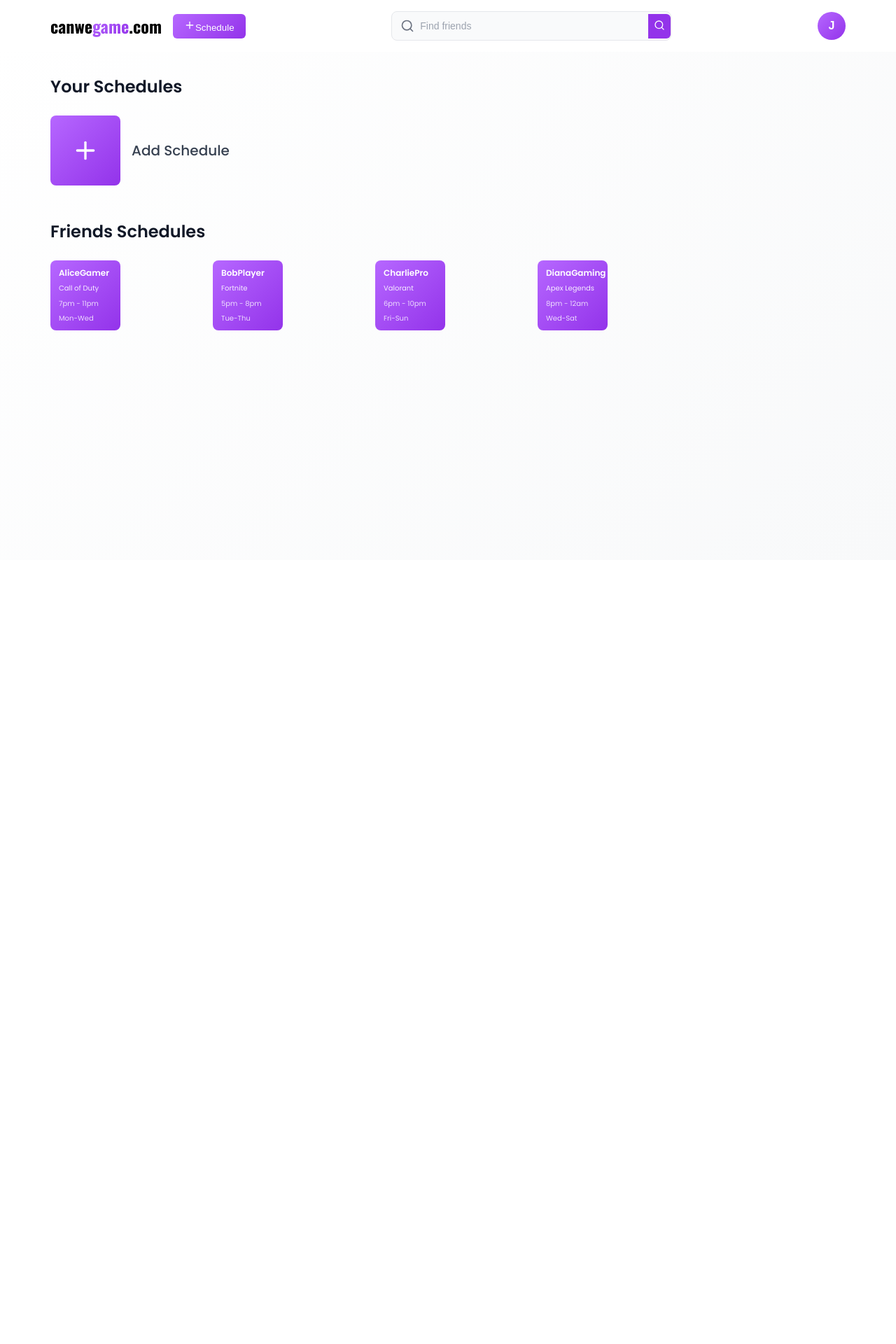
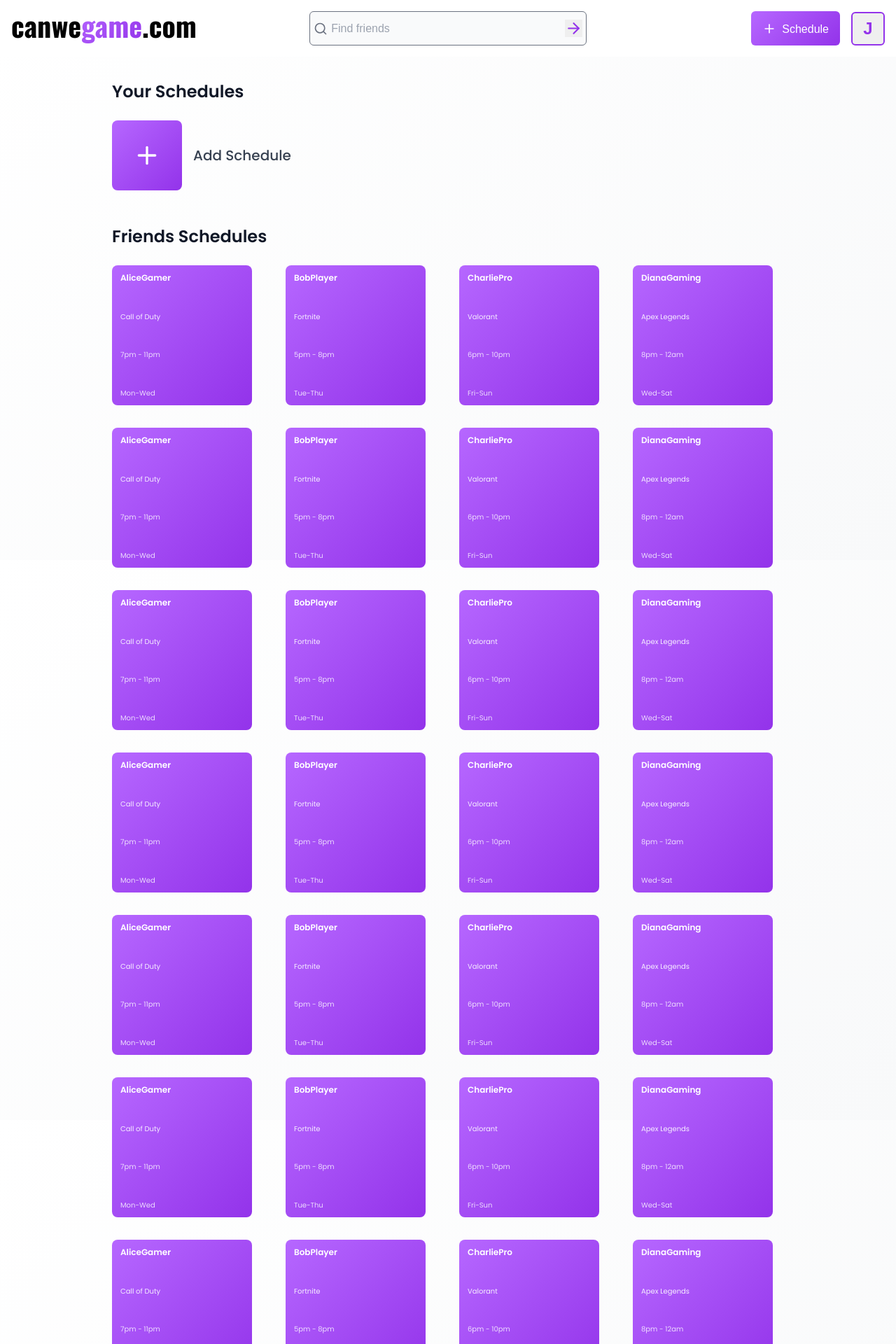
Before and after one commit to mannybennett/CanWeGame-FE, a React (Vite) app: page / in a window 1280 px wide. Shown: the top 1920 px of the page at 70% size. Before the commit the page ends 800 px from the top, so only its background shows below. Built offline with nearby package versions, Linux system fonts and the light colour scheme.

Commit message:
navbar styles (centering and sizing)

```diff
--- a/src/pages/HomePage.jsx
+++ b/src/pages/HomePage.jsx
@@ -1,5 +1,5 @@
 import { useState, useEffect } from "react"
-import { Search, Plus, Menu, X } from "lucide-react"
+import { Search, Plus, Menu, X, ArrowRight } from "lucide-react"
 import "../styles/HomePage.css";
 
 export default function HomePage() {
@@ -107,10 +107,6 @@ export default function HomePage() {
               <span className="logo-game">game</span>
               <span className="logo-com">.com</span>
             </div>
-            <button className="schedule-button desktop-only" onClick={handleAddSchedule}>
-              <Plus size={16} />
-              Schedule
-            </button>
           </div>
 
           {/* Center Section - Search Bar (Desktop) */}
@@ -126,7 +122,7 @@ export default function HomePage() {
                   className="search-input"
                 />
                 <button type="submit" className="search-submit">
-                  <Search size={16} />
+                  <ArrowRight size={25} />
                 </button>
               </div>
             </form>
@@ -134,6 +130,10 @@ export default function HomePage() {
 
           {/* Right Section - User Icon (Desktop) */}
           <div className="navbar-right">
+            <button className="schedule-button" onClick={handleAddSchedule}>
+              <Plus size={20} />
+              <p>Schedule</p>
+            </button>
             <div className="user-dropdown-container desktop-only">
               <button className="user-icon" onClick={() => setShowUserDropdown(!showUserDropdown)}>
                 {getUserInitial(currentUser.username)}
@@ -235,6 +235,78 @@ export default function HomePage() {
                 <div className="date-range">{schedule.dateRange}</div>
               </div>
             ))}
+            {friendsSchedules.map((schedule) => (
+              <div key={schedule.id} className="friend-schedule-card">
+                <div className="friend-username">{schedule.username}</div>
+                <div className="game-title">{schedule.game}</div>
+                <div className="time-range">{schedule.timeRange}</div>
+                <div className="date-range">{schedule.dateRange}</div>
+              </div>
+            ))}
+            {friendsSchedules.map((schedule) => (
+              <div key={schedule.id} className="friend-schedule-card">
+                <div className="friend-username">{schedule.username}</div>
+                <div className="game-title">{schedule.game}</div>
+                <div className="time-range">{schedule.timeRange}</div>
+                <div className="date-range">{schedule.dateRange}</div>
+              </div>
+            ))}
+            {friendsSchedules.map((schedule) => (
+              <div key={schedule.id} className="friend-schedule-card">
+                <div className="friend-username">{schedule.username}</div>
+                <div className="game-title">{schedule.game}</div>
+                <div className="time-range">{schedule.timeRange}</div>
+                <div className="date-range">{schedule.dateRange}</div>
+              </div>
+            ))}
+            {friendsSchedules.map((schedule) => (
+              <div key={schedule.id} className="friend-schedule-card">
+                <div className="friend-username">{schedule.username}</div>
+                <div className="game-title">{schedule.game}</div>
+                <div className="time-range">{schedule.timeRange}</div>
+                <div className="date-range">{schedule.dateRange}</div>
+              </div>
+            ))}
+            {friendsSchedules.map((schedule) => (
+              <div key={schedule.id} className="friend-schedule-card">
+                <div className="friend-username">{schedule.username}</div>
+                <div className="game-title">{schedule.game}</div>
+                <div className="time-range">{schedule.timeRange}</div>
+                <div className="date-range">{schedule.dateRange}</div>
+              </div>
+            ))}
+            {friendsSchedules.map((schedule) => (
+              <div key={schedule.id} className="friend-schedule-card">
+                <div className="friend-username">{schedule.username}</div>
+                <div className="game-title">{schedule.game}</div>
+                <div className="time-range">{schedule.timeRange}</div>
+                <div className="date-range">{schedule.dateRange}</div>
+              </div>
+            ))}
+            {friendsSchedules.map((schedule) => (
+              <div key={schedule.id} className="friend-schedule-card">
+                <div className="friend-username">{schedule.username}</div>
+                <div className="game-title">{schedule.game}</div>
+                <div className="time-range">{schedule.timeRange}</div>
+                <div className="date-range">{schedule.dateRange}</div>
+              </div>
+            ))}
+            {friendsSchedules.map((schedule) => (
+              <div key={schedule.id} className="friend-schedule-card">
+                <div className="friend-username">{schedule.username}</div>
+                <div className="game-title">{schedule.game}</div>
+                <div className="time-range">{schedule.timeRange}</div>
+                <div className="date-range">{schedule.dateRange}</div>
+              </div>
+            ))}
+            {friendsSchedules.map((schedule) => (
+              <div key={schedule.id} className="friend-schedule-card">
+                <div className="friend-username">{schedule.username}</div>
+                <div className="game-title">{schedule.game}</div>
+                <div className="time-range">{schedule.timeRange}</div>
+                <div className="date-range">{schedule.dateRange}</div>
+              </div>
+            ))}
           </div>
         </section>
       </main>
--- a/src/styles/HomePage.css
+++ b/src/styles/HomePage.css
@@ -1,26 +1,29 @@
+.homepage {
+  height: 100svh;
+  background: linear-gradient(135deg, #ffffff 0%, #f8f9fa 100%);
+}
+
 .navbar {
   position: sticky;
   top: 0;
-  background: white;
   z-index: 1000;
   transition: all 0.3s ease;
+  background-color: white;
 }
 
 .navbar.scrolled {
-  border-bottom: 1px solid #e5e7eb;
-  box-shadow: 0 2px 8px rgba(0, 0, 0, 0.1);
+  box-shadow: 0px 10px 10px rgba(0, 0, 0, 0.3);
 }
 
 .navbar-content {
+  height: 100%;
   display: flex;
-  align-items: center;
-  justify-content: space-between;
-  padding: 1rem 2rem;
-  max-width: 1200px;
+  padding: 1rem;
   margin: 0 auto;
 }
 
 .navbar-left {
+  width: 33.3%;
   display: flex;
   align-items: center;
   gap: 1rem;
@@ -28,7 +31,9 @@
 
 .logo {
   font-family: "Oswald", sans-serif;
-  font-size: 1.5rem;
+  font-size: 2.5rem;
+  line-height: 1;
+  padding-bottom: 9px;
   font-weight: bold;
   cursor: pointer;
 }
@@ -48,9 +53,73 @@
   color: #000000;
 }
 
-.schedule-button {
+.navbar-center {
+  width: 33.4%;
+  margin: 0 2rem;
+}
+
+.search-form {
+  width: 100%;
+  height: 100%;
+}
+
+.search-container {
+  height: 100%;
   display: flex;
   align-items: center;
+  background: #f9fafb;
+  border: 1px solid #6b7280;
+  border-radius: 0.375rem;
+  transition: border-color 0.2s ease;
+}
+
+.search-container:focus-within {
+  border-color: #9333ea;
+  box-shadow: 0 0 0 3px rgba(147, 51, 234, 0.1);
+}
+
+.search-icon-left {
+  margin-left: 5px;
+  color: #6b7280;
+  pointer-events: none;
+}
+
+.search-input {
+  flex: 1;
+  padding: 5px;
+  background: transparent;
+  border: none;
+  outline: none;
+  font-size: 1rem;
+}
+
+.search-input::placeholder {
+  color: #9ca3af;
+}
+
+.search-submit {
+  display: flex;
+  justify-content: center;
+  align-items: center;
+  margin-right: 5px;
+  color: #9333ea;
+  border: none;
+  cursor: pointer;
+}
+
+.navbar-right {
+  width: 33.3%;
+  display: flex;
+  align-items: center;
+  justify-content: flex-end;
+  gap: 1rem;
+}
+
+.schedule-button {
+  height: 100%;
+  display: flex;
+  align-items: center;
+  justify-content: center;
   gap: 0.5rem;
   padding: 0.5rem 1rem;
   background: linear-gradient(135deg, #b667ff 0%, #9333ea 100%);
@@ -62,73 +131,14 @@
   transition: all 0.2s ease;
 }
 
-.schedule-button:hover {
-  transform: translateY(-1px);
-  box-shadow: 0 4px 12px rgba(182, 103, 255, 0.3);
+.schedule-button > p {
+  padding-top: 2px;
+  font-size: 1rem;
 }
 
-.navbar-center {
-  flex: 1;
-  max-width: 400px;
-  margin: 0 2rem;
-}
-
-.search-form {
-  width: 100%;
-}
-
-.search-container {
-  position: relative;
-  display: flex;
-  align-items: center;
-  background: #f9fafb;
-  border: 1px solid #e5e7eb;
-  border-radius: 0.5rem;
-  transition: border-color 0.2s ease;
-}
-
-.search-container:focus-within {
-  border-color: #9333ea;
-  box-shadow: 0 0 0 3px rgba(147, 51, 234, 0.1);
-}
-
-.search-icon-left {
-  position: absolute;
-  left: 0.75rem;
-  color: #6b7280;
-  pointer-events: none;
-}
-
-.search-input {
-  flex: 1;
-  padding: 0.75rem 0.75rem 0.75rem 2.5rem;
-  background: transparent;
-  border: none;
-  outline: none;
-  font-size: 0.875rem;
-}
-
-.search-input::placeholder {
-  color: #9ca3af;
-}
-
-.search-submit {
-  padding: 0.5rem;
-  background: #9333ea;
-  color: white;
-  border: none;
-  border-radius: 0 0.375rem 0.375rem 0;
-  cursor: pointer;
-  transition: background-color 0.2s ease;
-}
-
-.search-submit:hover {
-  background: #7c3aed;
-}
-
-.navbar-right {
-  display: flex;
-  align-items: center;
+.schedule-button:hover {
+  transform: scale(1.03);
+  box-shadow: 0 4px 8px rgba(182, 103, 255, 0.5);
 }
 
 .user-dropdown-container {
@@ -136,21 +146,20 @@
 }
 
 .user-icon {
-  width: 2.5rem;
-  height: 2.5rem;
-  border-radius: 50%;
-  background: linear-gradient(135deg, #b667ff 0%, #9333ea 100%);
-  color: white;
-  border: none;
+  width: 48px;
+  height: 48px;
+  border-radius: 0.375rem;
+  color: #9333ea;
+  border: 2px solid #9333ea;
   font-weight: 600;
-  font-size: 1rem;
+  font-size: 1.5rem;
   cursor: pointer;
   transition: all 0.2s ease;
 }
 
 .user-icon:hover {
-  transform: scale(1.05);
-  box-shadow: 0 4px 12px rgba(182, 103, 255, 0.3);
+  transform: scale(1.03);
+  box-shadow: 0 4px 8px rgba(182, 103, 255, 0.5);
 }
 
 .user-dropdown {
@@ -309,7 +318,7 @@
 /* Main Content Styles */
 .main-content {
   padding: 2rem;
-  max-width: 1200px;
+  max-width: 80%;
   margin: 0 auto;
 }
 
@@ -358,12 +367,12 @@
 .friends-schedules-grid {
   display: grid;
   grid-template-columns: repeat(auto-fill, minmax(200px, 1fr));
-  gap: 1.5rem;
+  gap: 2rem;
 }
 
 .friend-schedule-card {
-  width: 100px;
-  height: 100px;
+  width: 200px;
+  height: 200px;
   background: linear-gradient(135deg, #b667ff 0%, #9333ea 100%);
   border-radius: 0.5rem;
   padding: 0.75rem;
@@ -414,6 +423,10 @@
 }
 
 @media (max-width: 768px) {
+  .schedule-button {
+    display: none;
+  }
+
   .desktop-only {
     display: none;
   }
```
